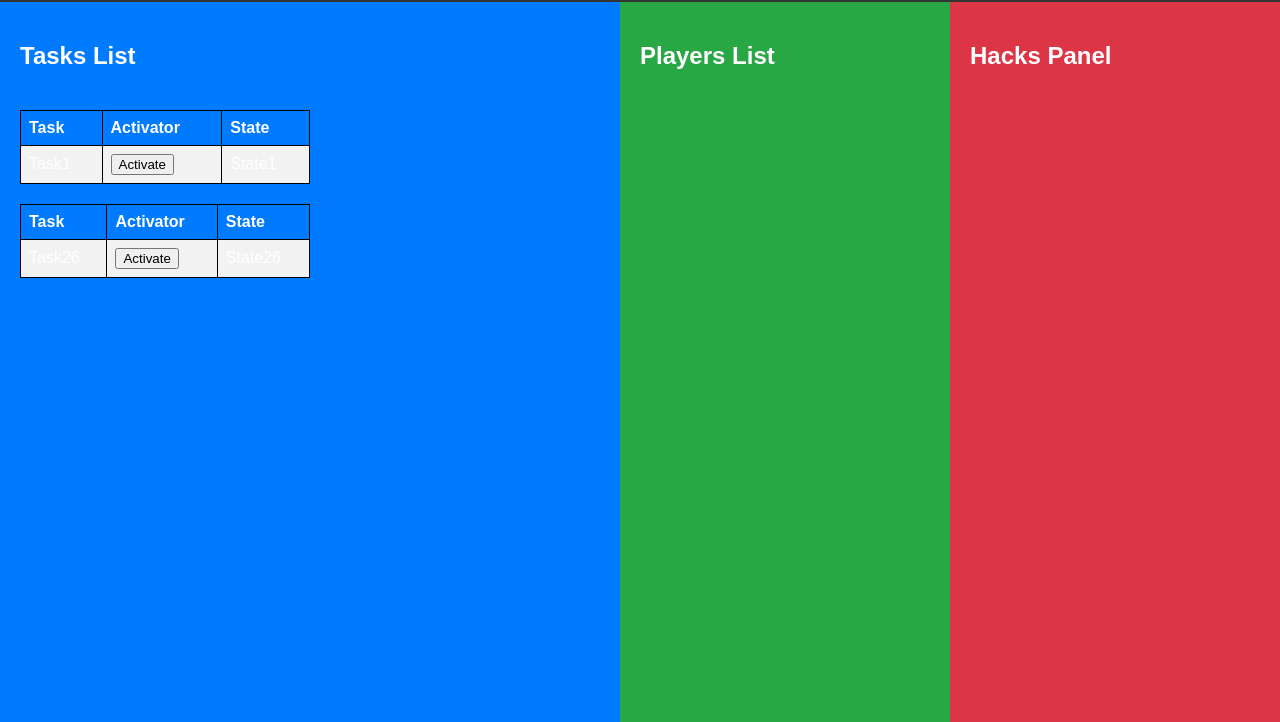
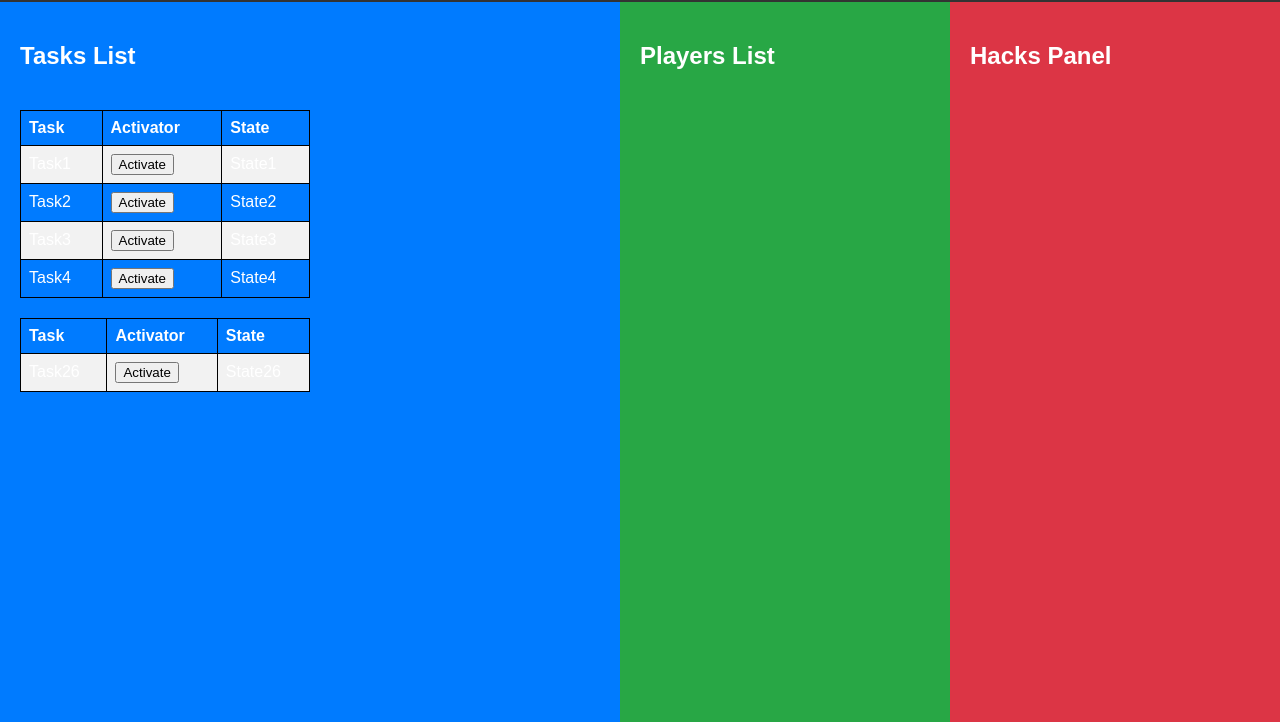
Before and after one commit to HamedKM/gamemaster, a plain HTML site: page index.html in a window 1280 px wide. Shown: the part 80-802 px from the top of the page. Drawn offline with Linux system fonts and the light colour scheme; no server answers.

Commit message:
feat: changes

```diff
--- a/index.html
+++ b/index.html
@@ -26,6 +26,21 @@
                         <td>Task1</td>
                         <td><button class="activator-button">Activate</button></td>
                         <td>State1</td>
+                    </tr>
+                    <tr>
+                        <td>Task2</td>
+                        <td><button class="activator-button">Activate</button></td>
+                        <td>State2</td>
+                    </tr>
+                    <tr>
+                        <td>Task3</td>
+                        <td><button class="activator-button">Activate</button></td>
+                        <td>State3</td>
+                    </tr>
+                    <tr>
+                        <td>Task4</td>
+                        <td><button class="activator-button">Activate</button></td>
+                        <td>State4</td>
                     </tr>
                     <!-- ... autres lignes de tâches ... -->
                 </table>
```
